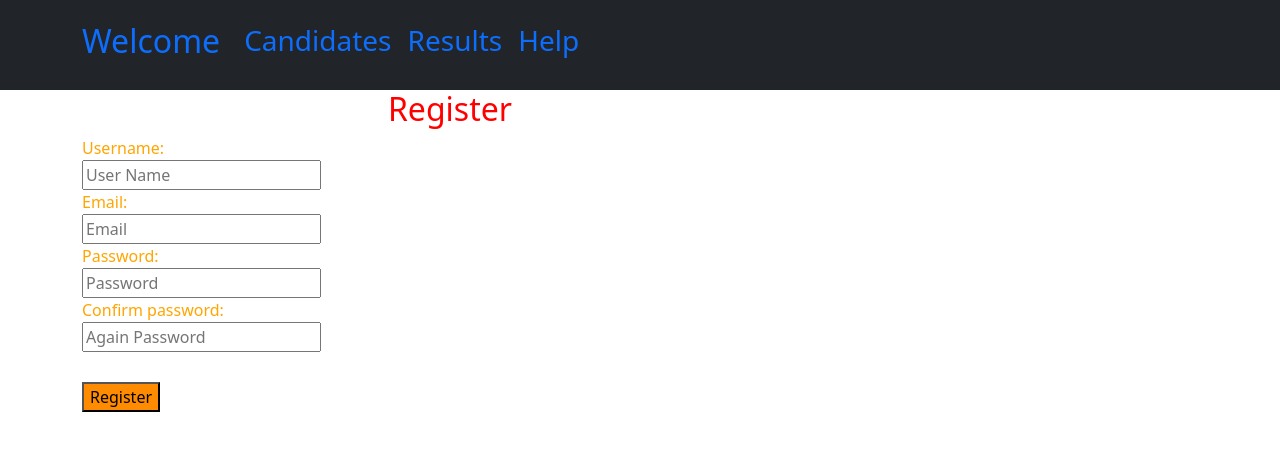
After one commit to ellyjohnmwangi/OnlineVotingSystem, a Django app: template templates/candidates/register.html in a window 1280 px wide. The commit adds this page. Shown: the top 451 px of the page. Run offline with Django 3.2, Linux system fonts and the light colour scheme; the template is opened without the code that fills it: values that come from a table or form of the project are taken from there, others are empty.

Commit message:
file reformat

```diff
--- a/templates/base.html
+++ b/templates/base.html
@@ -1,5 +1,5 @@
+{% load static %}
 <!DOCTYPE html>
-{% load static %}
 <html lang="en" dir="ltr">
   <head>
     <meta charset="utf-8">
@@ -17,9 +17,9 @@
     <title>Edemocracy</title>
   </head>
   <body id="page-top">
-    <nav class="navbar navbar-expand-lg bg-dark fixed-top py-3" id="mainNav">
+    <nav class="navbar navbar-expand-lg bg-dark py-3" id="mainNav">
         <div class="container">
-            <a class="navbar-brand js-scroll-trigger" href="#page-top"><h2>Welcome</h2></a>
+            <a class="navbar-brand js-scroll-trigger" href=""><h2>Welcome</h2></a>
             <button class="navbar-toggler navbar-toggler-right" type="button" data-toggle="collapse" data-target="#navbarResponsive" aria-controls="navbarResponsive" aria-expanded="false" aria-label="Toggle navigation"><span class="navbar-toggler-icon"></span></button>
             <div class="collapse navbar-collapse" id="navbarResponsive">
                 <ul class="navbar-nav ml-auto my-2 my-lg-0">
@@ -30,7 +30,7 @@
             </div>
         </div>
     </nav>
-      {% block content %}
+    {% block content %}
 
     {% endblock %}
   </body>
--- /dev/null
+++ b/templates/candidates/register.html
@@ -0,0 +1,59 @@
+{% extends 'base.html' %}
+{% load static %}
+
+
+{% block content %}
+
+       <!--================Blog Area =================-->
+        <section class="blog_area p_120">
+            <div class="container">
+                <div class="row">
+                    <div class="col-lg-8">
+                        <h2 style="text-align:center;color: red">Register</h2>
+                        <div class="blog_left_sidebar">
+                            <form method="post">
+
+                                {% csrf_token %}
+                                {% if form.errors %}
+                                <div id="errors">
+                                    <div class="inner">
+                                        <p style="color:red">Please correct the errors below</p>
+                                        <ul>
+                                            {% for field in form %}
+                                            {% if field.errors %}
+                                            <li>{{ form.label }} : {{ field.errors|striptags }}</li>
+                                            {% endif %}
+                                            {% endfor %}
+                                        </ul>
+                                    </div>
+                                </div>
+                                {% endif %}
+
+
+                                <div class="mt-10">
+                                    <label for="uname" style="display: block; color: orange">Username:    </label>
+										<input type="text" id="uname" name="username" placeholder="User Name" onfocus="this.placeholder = ''" onblur="this.placeholder = 'User Name'" required="" class="single-input">
+									</div>
+                                <div class="mt-10">
+                                    <label for="emailfield"style="display: block; color: orange">Email:  </label>
+										<input type="text" id="emailfield" name="email" placeholder="Email" onfocus="this.placeholder = ''" onblur="this.placeholder = 'Email'" required="" class="single-input">
+									</div>
+                                <div class="mt-10">
+                                    <label for="passwordfield" style="display: block; color: orange">Password:    </label>
+										<input type="password" id="passwordfield" name="password1" placeholder="Password" onfocus="this.placeholder = ''" onblur="this.placeholder = 'Password'" required="" class="single-input">
+									</div>
+                                <div class="mt-10">
+                                    <label for="paasword2field" style="display: block; color: orange">Confirm password:   </label>
+										<input type="password" id="paasword2field" name="password2" placeholder="Again Password" onfocus="this.placeholder = ''" onblur="this.placeholder = 'Again Password'" required="" class="single-input">
+									</div>
+                                <input type="submit" class="genric-btn success circle" style="float:left;margin-top:30px; background-color: darkorange;" value="Register">
+                            </form>
+
+                        </div>
+                    </div>
+                </div>
+            </div>
+        </section>
+        <!--================Blog Area =================-->
+
+       {% endblock %}
```
Also changed, not shown: templates/candidates/index.html (+6 -6 lines), templates/candidates/login.html (+14 -8 lines), templates/candidates/voting.html (added, +10 -0 lines).
